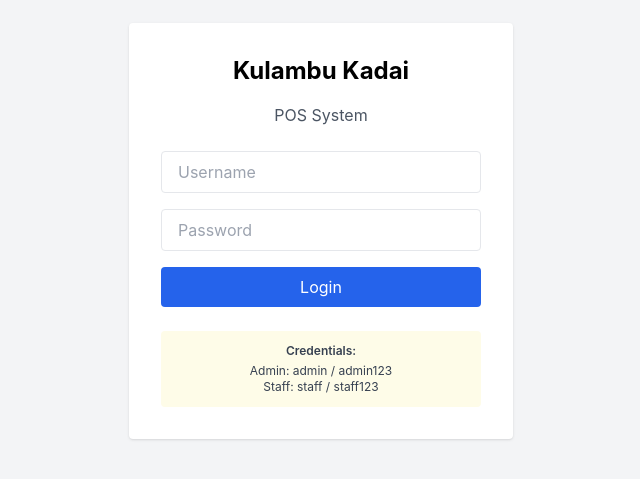
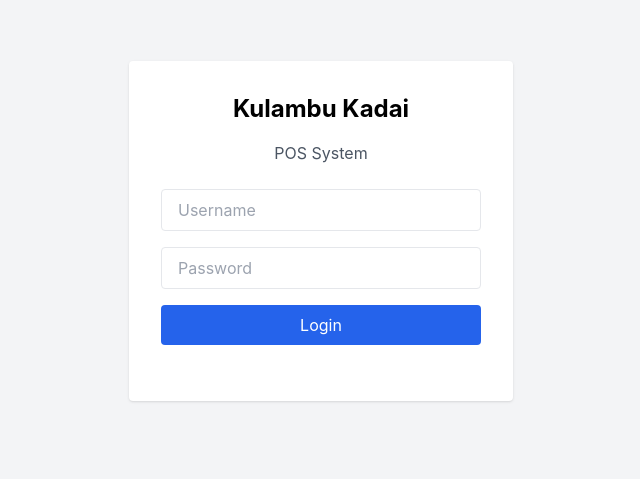
Before and after one commit to sathiskumar449-droid/kulambu-kadai-pos, a React (Vite) app: page /login in a window 1280 px wide. Shown: the part 169-648 px from the top of the page, without its empty margins (319-959 px from the left). Built offline with nearby package versions, Linux system fonts and the light colour scheme; no server answers.

Commit message:
Remove: Credentials hint from login page for security

```diff
--- a/src/pages/Login.jsx
+++ b/src/pages/Login.jsx
@@ -76,13 +76,6 @@
             {loading ? "Logging in..." : "Login"}
           </button>
         </form>
-
-        {/* 📝 CREDENTIALS HINT */}
-        <div className="bg-yellow-50 p-3 rounded text-xs text-gray-700">
-          <p className="font-semibold mb-1">Credentials:</p>
-          <p>Admin: {ADMIN_USERNAME} / {ADMIN_PASSWORD}</p>
-          <p>Staff: {STAFF_USERNAME} / {STAFF_PASSWORD}</p>
-        </div>
       </div>
     </div>
   )
```
